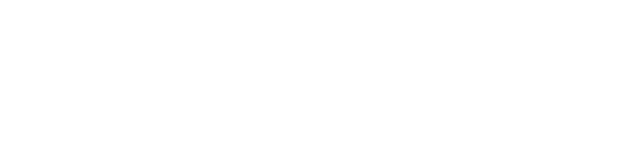
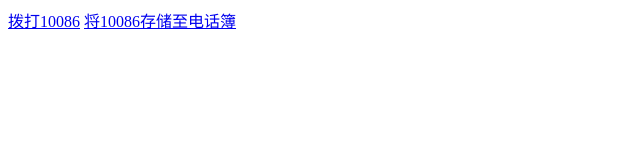
Before and after one commit to snail-boy/h5-native-api, a plain HTML site: page contract.html in a window 1280 px wide. Shown: the whole page, without its empty margins (0-640 px from the left). Drawn offline with Linux system fonts and the light colour scheme.

Commit message:
contract

```diff
--- a/contract.html
+++ b/contract.html
@@ -8,6 +8,7 @@
     <meta  http-equiv="x-rim-auto-match" content="none">
 </head>
 <body>
-
+    <a href="wtai://wp//mc;13764567708">拨打10086</a>
+    <a href="wtai://wp/ap;13764567708;">将10086存储至电话簿 </a>
 </body>
 </html>
```
